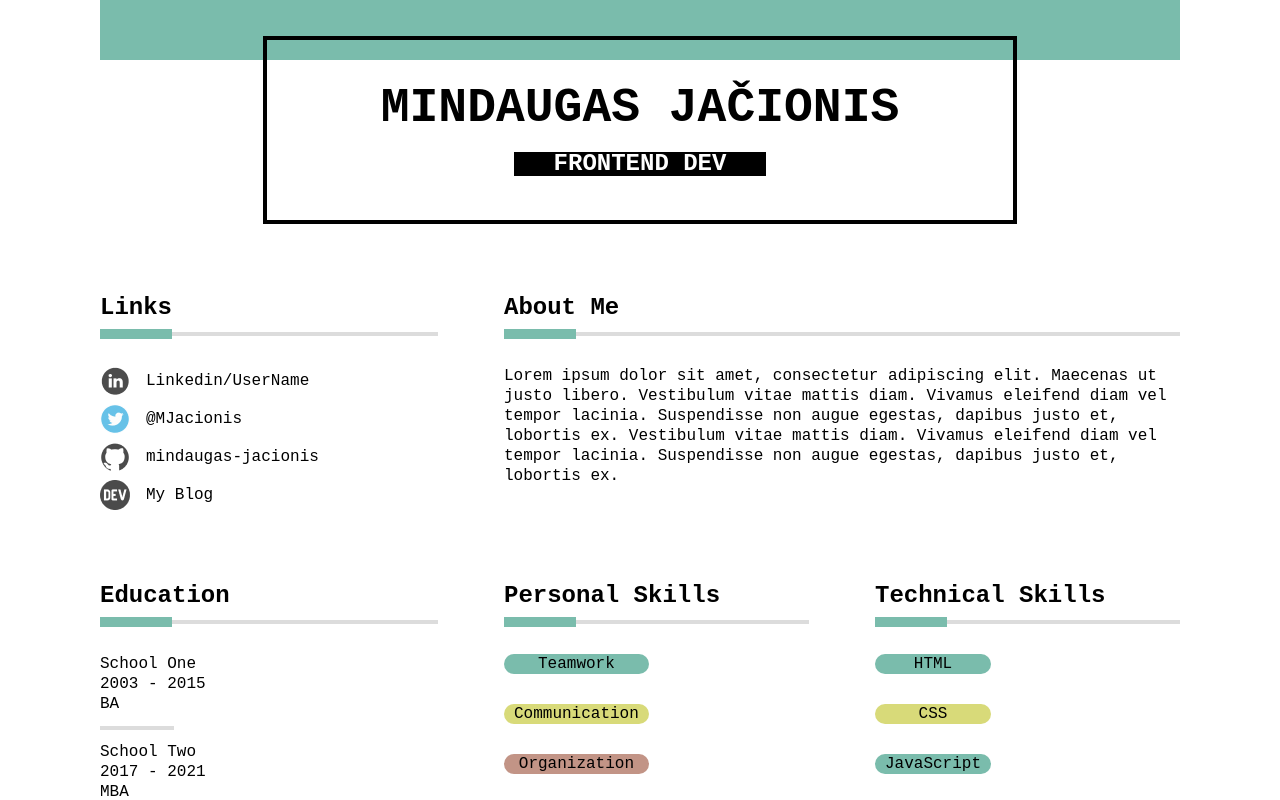
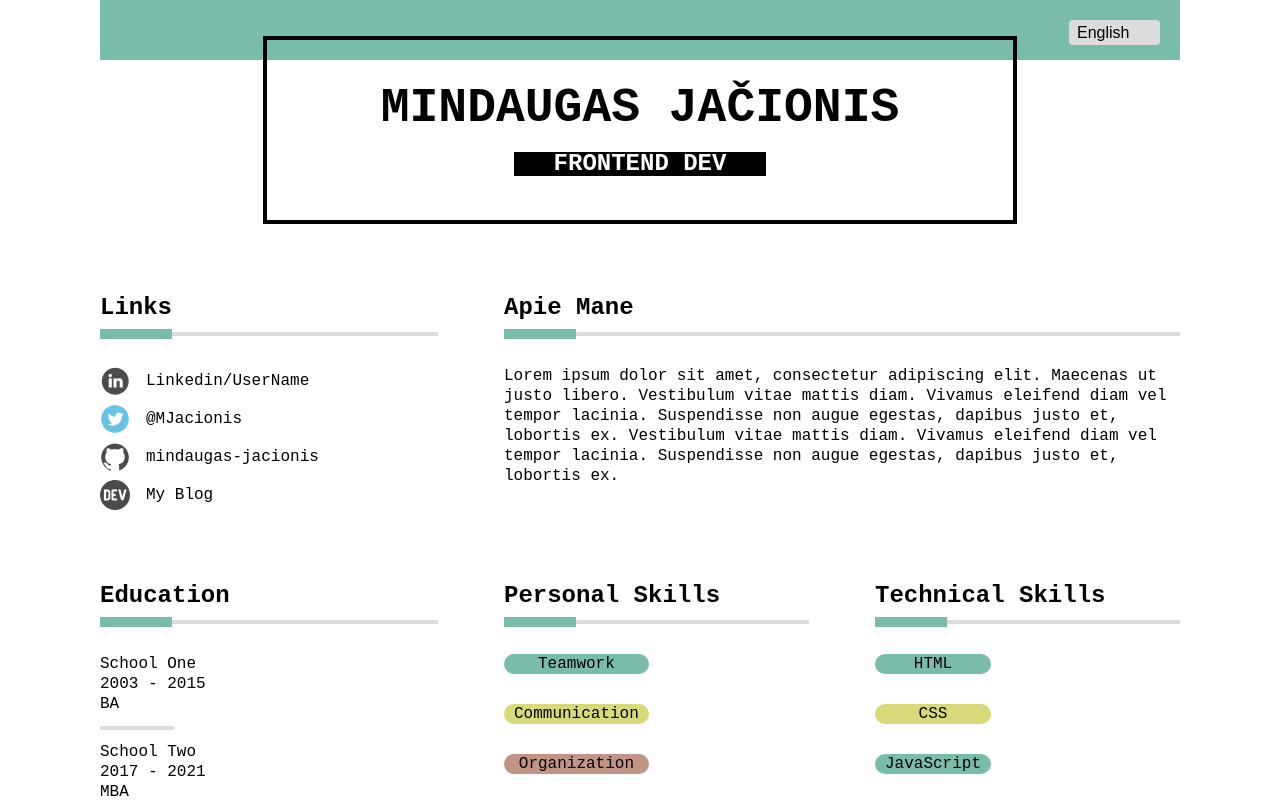
Before and after one commit to Mindaugas-Jacionis/academy-2021-resume, a React (Create React App) app: page / in a window 1280 px wide. Shown: the top 800 px of the page. Built offline with nearby package versions, Linux system fonts and the light colour scheme.

Commit message:
Add translations sample

```diff
--- a/src/App.js
+++ b/src/App.js
@@ -1,4 +1,4 @@
-import React from "react";
+import React, { useState } from "react";
 
 import Separator from "./components/separator";
 import Header from "./components/header";
@@ -8,52 +8,24 @@ import SocialsList from "./components/socials-list";
 import Experience from "./components/experience";
 import ContactBlock from "./components/contact-block";
 
-import linkedin from "./images/linkedin-logo.png";
-import twitter from "./images/twitter-logo.png";
-import github from "./images/github-logo.png";
-import blog from "./images/dev-to-logo.png";
+import data from "./data";
 
 import "./App.css";
 
 function App() {
+  const [language, setLanguage] = useState("en");
+  const { links, about } = data[language];
+
   return (
     <div className="app">
-      <Header />
+      <Header language={language} setLanguage={setLanguage} />
       <main className="main">
         <section className="section">
-          <ContentBox className="flex-1" title="Links">
-            <SocialsList
-              items={[
-                {
-                  img: linkedin,
-                  text: "Linkedin/UserName",
-                  url: "https://linkedin.com/",
-                  alt: "linkedin logo",
-                },
-                {
-                  img: twitter,
-                  text: "@MJacionis",
-                  url: "https://twitter.com/mjacionis",
-                  alt: "twitter logo",
-                },
-                {
-                  img: github,
-                  text: "mindaugas-jacionis",
-                  url: "https://github.com/mindaugas-jacionis",
-                  alt: "github logo",
-                },
-                { img: blog, text: "My Blog", url: "https://dev.to/", alt: "dev.to logo" },
-              ]}
-            />
+          <ContentBox className="flex-1" title={links.title}>
+            <SocialsList items={links.items} />
           </ContentBox>
-          <ContentBox className="flex-2" title="About Me">
-            <p>
-              Lorem ipsum dolor sit amet, consectetur adipiscing elit. Maecenas ut justo libero.
-              Vestibulum vitae mattis diam. Vivamus eleifend diam vel tempor lacinia. Suspendisse
-              non augue egestas, dapibus justo et, lobortis ex. Vestibulum vitae mattis diam.
-              Vivamus eleifend diam vel tempor lacinia. Suspendisse non augue egestas, dapibus justo
-              et, lobortis ex.
-            </p>
+          <ContentBox className="flex-2" title={about.title}>
+            <p>{about.body}</p>
           </ContentBox>
         </section>
         <section className="section">
--- /dev/null
+++ b/src/components/header/data.js
@@ -0,0 +1,12 @@
+const data = {
+  en: {
+    name: "Mindaugas Jačionis",
+    title: "FrontEnd Dev",
+  },
+  lt: {
+    name: "Mindaugas Jačionis",
+    title: "Programuotojas",
+  },
+};
+
+export default data;
--- a/src/components/header/index.css
+++ b/src/components/header/index.css
@@ -43,3 +43,16 @@
   background: var(--black);
   padding: 0 40px;
 }
+
+.header__lang-select {
+  position: absolute;
+  top: 20px;
+  right: 20px;
+  background: var(--gray);
+  color: var(--black);
+  font-size: 16px;
+  padding: 4px 8px;
+  border: none;
+  border-radius: 4px;
+  appearance: none;
+}
--- a/src/components/header/index.js
+++ b/src/components/header/index.js
@@ -1,12 +1,21 @@
+import data from "./data";
 import "./index.css";
 
-function Header() {
+function Header({ language, setLanguage }) {
   return (
     <header className="header">
       <div className="header__info">
-        <h1 className="header__info-name">Mindaugas Jačionis</h1>
-        <h2 className="header__info-title">Frontend Dev</h2>
+        <h1 className="header__info-name">{data[language].name}</h1>
+        <h2 className="header__info-title">{data[language].title}</h2>
       </div>
+      <select
+        className="header__lang-select"
+        value={language}
+        onChange={(e) => setLanguage(e.target.value)}
+      >
+        <option value="en">English</option>
+        <option value="lt">Lietuviškai</option>
+      </select>
     </header>
   );
 }
--- /dev/null
+++ b/src/data.js
@@ -0,0 +1,69 @@
+import linkedin from "./images/linkedin-logo.png";
+import twitter from "./images/twitter-logo.png";
+import github from "./images/github-logo.png";
+import blog from "./images/dev-to-logo.png";
+
+const data = {
+  en: {
+    links: {
+      title: "Links",
+      items: [
+        {
+          img: linkedin,
+          text: "Linkedin/UserName",
+          url: "https://linkedin.com/",
+          alt: "linkedin logo",
+        },
+        {
+          img: twitter,
+          text: "@MJacionis",
+          url: "https://twitter.com/mjacionis",
+          alt: "twitter logo",
+        },
+        {
+          img: github,
+          text: "mindaugas-jacionis",
+          url: "https://github.com/mindaugas-jacionis",
+          alt: "github logo",
+        },
+        { img: blog, text: "My Blog", url: "https://dev.to/", alt: "dev.to logo" },
+      ],
+    },
+    about: {
+      title: "Apie Mane",
+      body: "Lorem ipsum dolor sit amet, consectetur adipiscing elit. Maecenas ut justo libero. Vestibulum vitae mattis diam. Vivamus eleifend diam vel tempor lacinia. Suspendisse non augue egestas, dapibus justo et, lobortis ex. Vestibulum vitae mattis diam. Vivamus eleifend diam vel tempor lacinia. Suspendisse non augue egestas, dapibus justo et, lobortis ex.",
+    },
+  },
+  lt: {
+    links: {
+      title: "Nuorodos",
+      items: [
+        {
+          img: linkedin,
+          text: "Linkedin/UserName",
+          url: "https://linkedin.com/",
+          alt: "linkedin logotipas",
+        },
+        {
+          img: twitter,
+          text: "@MJacionis",
+          url: "https://twitter.com/mjacionis",
+          alt: "twitter logotipas",
+        },
+        {
+          img: github,
+          text: "mindaugas-jacionis",
+          url: "https://github.com/mindaugas-jacionis",
+          alt: "github logotipas",
+        },
+        { img: blog, text: "Asmeninis Blogas", url: "https://dev.to/", alt: "dev.to logotipas" },
+      ],
+    },
+    about: {
+      title: "Apie Mane",
+      body: "Cupcake ipsum dolor sit amet. Lollipop sweet roll pie sweet ice cream tootsie roll. Sweet bonbon pudding lemon drops dragée. Jelly gummies pastry halvah halvah lemon drops cotton candy. Donut sesame snaps bear claw sweet roll fruitcake lemon drops sweet roll chocolate bar. Candy shortbread tootsie roll candy canes candy canes shortbread.",
+    },
+  },
+};
+
+export default data;
```
